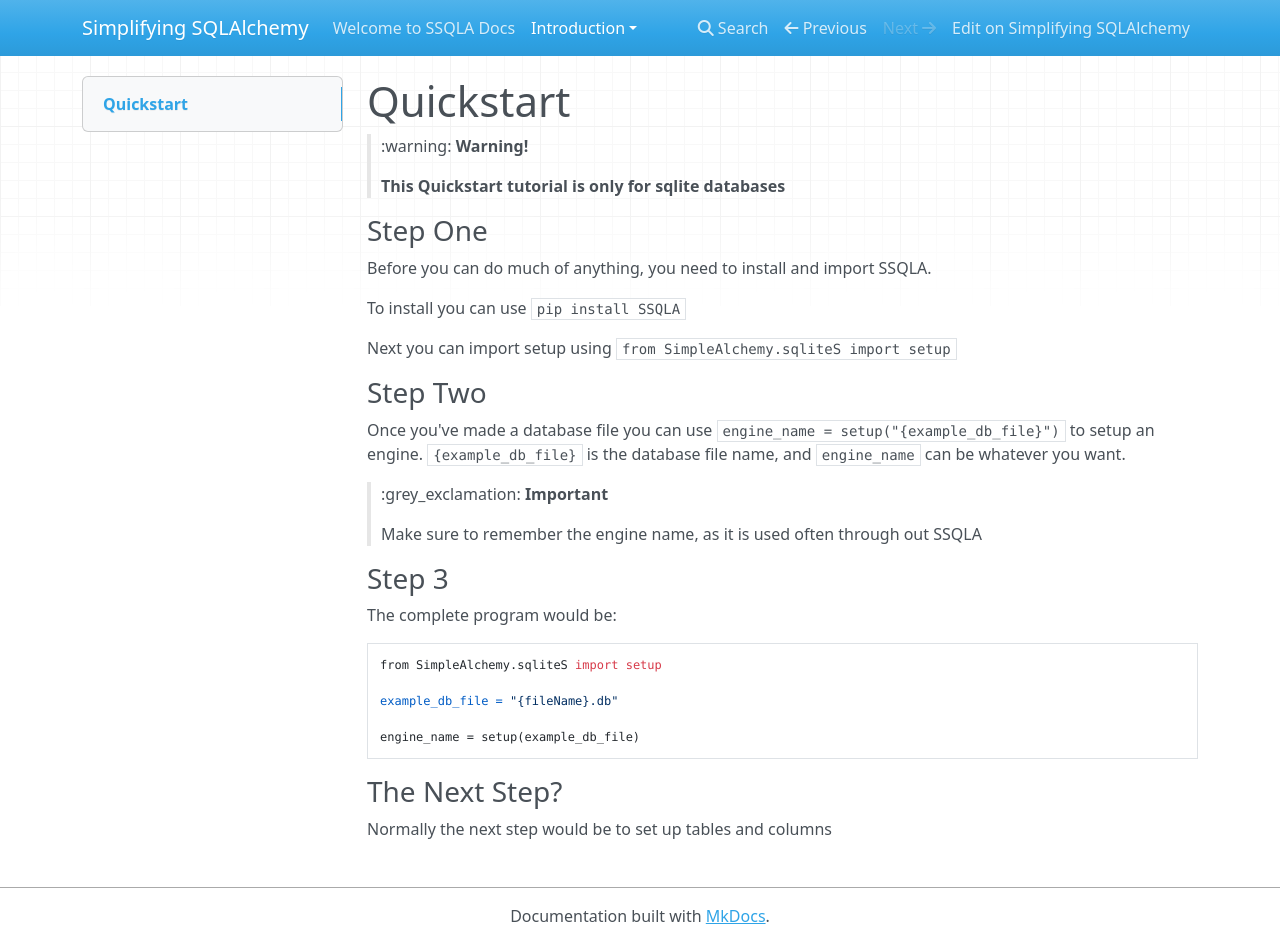
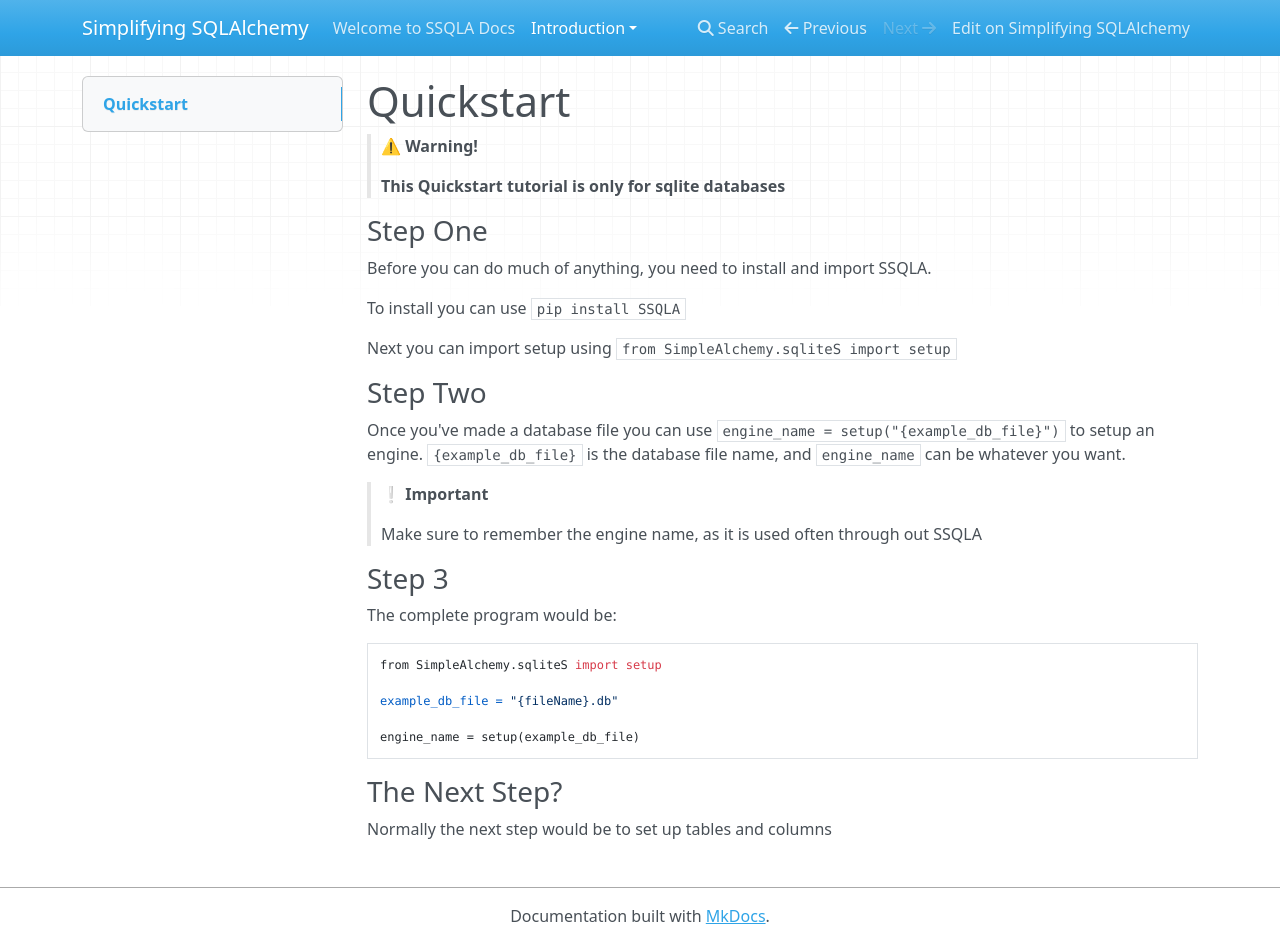
Before and after one commit to Arcader717/SAlc_Simplified, an MkDocs documentation site: the page built from docs/introduction/quickstart.md, in a window 1280 px wide and 944 px high. Built offline with MkDocs 1.6.1, drawn with Linux system fonts in a browser that asks for light colours; nearby versions of some CDN libraries; some of the changed lines change nothing that is shown.

Commit message:
Update quickstart.md
changed the emojis

```diff
--- a/docs/introduction/quickstart.md
+++ b/docs/introduction/quickstart.md
@@ -1,6 +1,6 @@
 # Quickstart
 
-> :warning: **Warning!**
+> ⚠️ **Warning!**
 >
 >  **This Quickstart tutorial is only for sqlite databases**
 
@@ -16,7 +16,7 @@
 
 Once you've made a database file you can use `engine_name = setup("{example_db_file}")` to setup an engine. `{example_db_file}` is the database file name, and `engine_name` can be whatever you want.
 
-> :grey_exclamation: **Important**
+> ❕ **Important**
 >
 > Make sure to remember the engine name, as it is used often through out SSQLA
 
```
